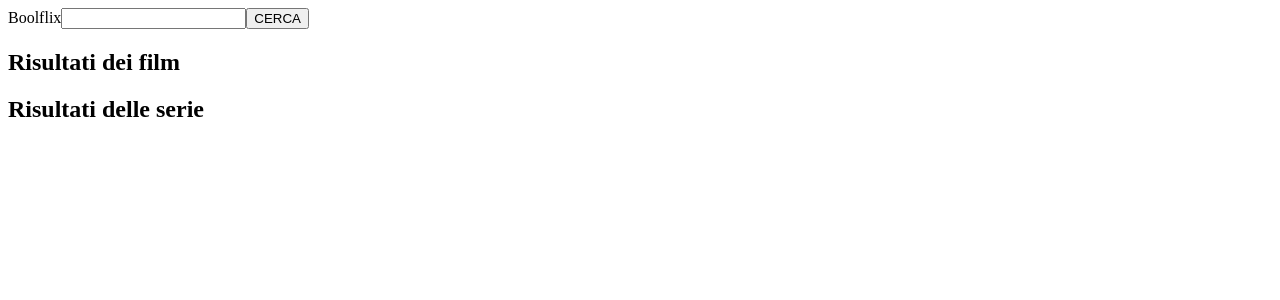
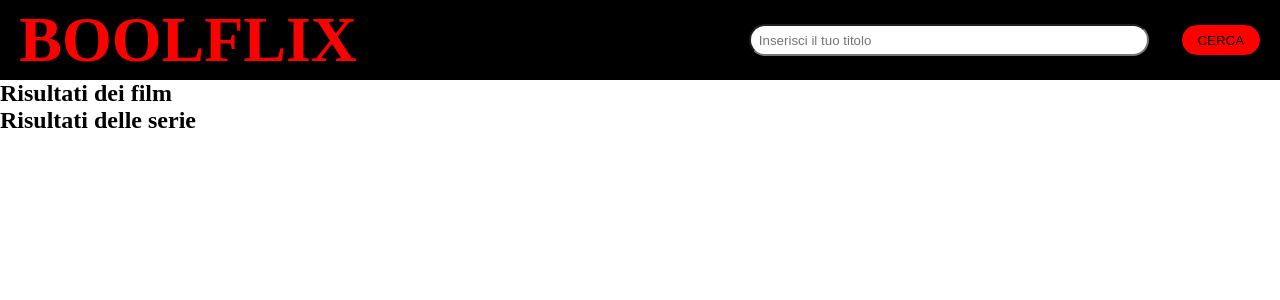
Before and after one commit to Alessandra-Casu/vite-boolflix, a Vue app: page / in a window 1280 px wide. Shown: the top 300 px of the page. Built offline with nearby package versions, Linux system fonts and the light colour scheme.

Commit message:
add style header

```diff
--- a/package.json
+++ b/package.json
@@ -16,6 +16,7 @@
   },
   "devDependencies": {
     "@vitejs/plugin-vue": "^4.1.0",
+    "sass": "^1.62.1",
     "vite": "^4.3.2"
   }
 }
--- a/src/App.vue
+++ b/src/App.vue
@@ -55,4 +55,10 @@ export default {
   <AppMain></AppMain>
 </template>
 
-<style></style>
+<style lang="scss">
+* {
+  margin: 0;
+  padding: 0;
+  box-sizing: border-box;
+}
+</style>
--- a/src/components/AppHeader.vue
+++ b/src/components/AppHeader.vue
@@ -14,10 +14,61 @@ export default {
 </script>
 
 <template>
-  <form @submit.prevent="onSubmit">
-    <span>Boolflix</span>
-    <input type="text" v-model="searchStr" />
-    <button>CERCA</button>
-  </form>
+  <header>
+    <div class="container">
+      <form class="sub-container" @submit.prevent="onSubmit">
+        <span>BOOLFLIX</span>
+        <div class="right">
+          <input
+            type="text"
+            v-model="searchStr"
+            placeholder="Inserisci il tuo titolo"
+          />
+          <button class="btn">CERCA</button>
+        </div>
+      </form>
+    </div>
+  </header>
 </template>
-<style></style>
+<style lang="scss" scoped>
+header {
+  background-color: black;
+  color: white;
+  height: 5rem;
+  padding: 1.2rem;
+  span {
+    font-size: 4rem;
+    font-weight: 900;
+    color: red;
+    padding-right: 2rem;
+  }
+  input {
+    height: 2rem;
+    width: 25rem;
+    border-radius: 1rem;
+    padding: 0.5rem;
+  }
+  .btn {
+    width: 5rem;
+    height: 2rem;
+    background-color: red;
+    color: black;
+    border: 1px solid black;
+    border-radius: 1rem;
+    margin-left: 2rem;
+  }
+}
+.container {
+  height: 100%;
+  width: 100%;
+  display: flex;
+  justify-content: center;
+  align-items: center;
+}
+.sub-container {
+  width: 100%;
+  display: flex;
+  justify-content: space-between;
+  align-items: center;
+}
+</style>
--- a/src/components/CardComponent.vue
+++ b/src/components/CardComponent.vue
@@ -10,7 +10,7 @@ export default {
 };
 </script>
 <template>
-  <div>
+  <div class="cardMovieSerie">
     <ul>
       <img :src="cardData.image" :alt="cardData.title" />
       <li>{{ cardData.title }}</li>
@@ -20,10 +20,11 @@ export default {
         <span class="lang-text">{{ cardData.language }}</span>
       </li>
       <li>{{ cardData.rating }}</li>
+      <li>{{ cardData.overview }}</li>
     </ul>
   </div>
 </template>
-<style scoped>
+<style lang="scss" scoped>
 .lang-text {
   display: none;
 }
--- a/src/components/ResultsList.vue
+++ b/src/components/ResultsList.vue
@@ -28,6 +28,7 @@ export default {
         language: originalObj.original_language,
         rating: this.convertRating(originalObj.vote_average, 10, 5),
         image: this.makeURL(originalObj.poster_path),
+        overview: originalObj.overview,
       };
     },
     formatObjSeries(originalObj) {
@@ -37,6 +38,7 @@ export default {
         language: originalObj.original_language,
         rating: this.convertRating(originalObj.vote_average, 10, 5),
         image: this.makeURL(originalObj.poster_path),
+        overview: originalObj.overview,
       };
     },
     convertRating(originalRating, originalMax, newMax) {
```
Also changed, not shown: 1 other file (tests, documents, lock files or other folders).
